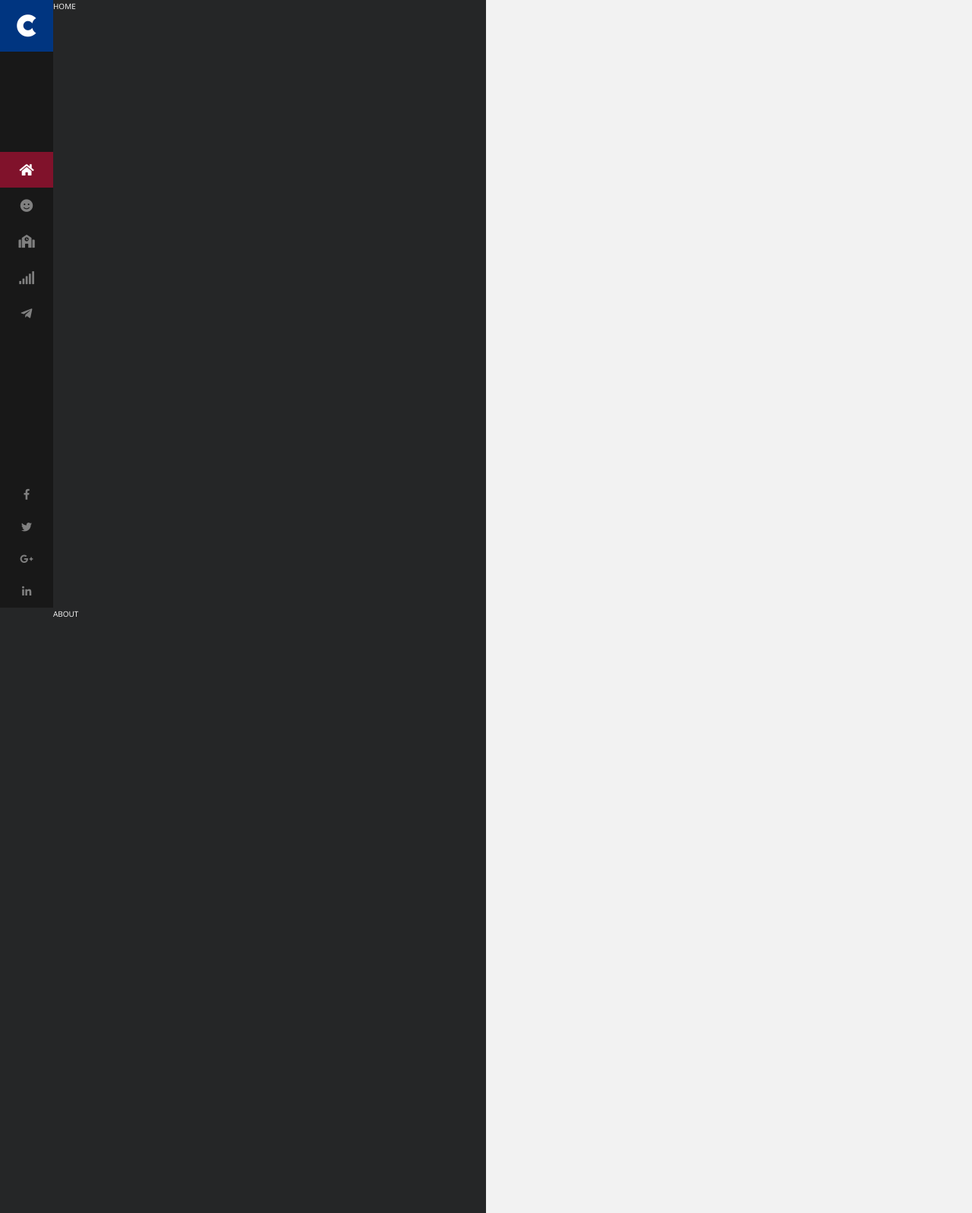
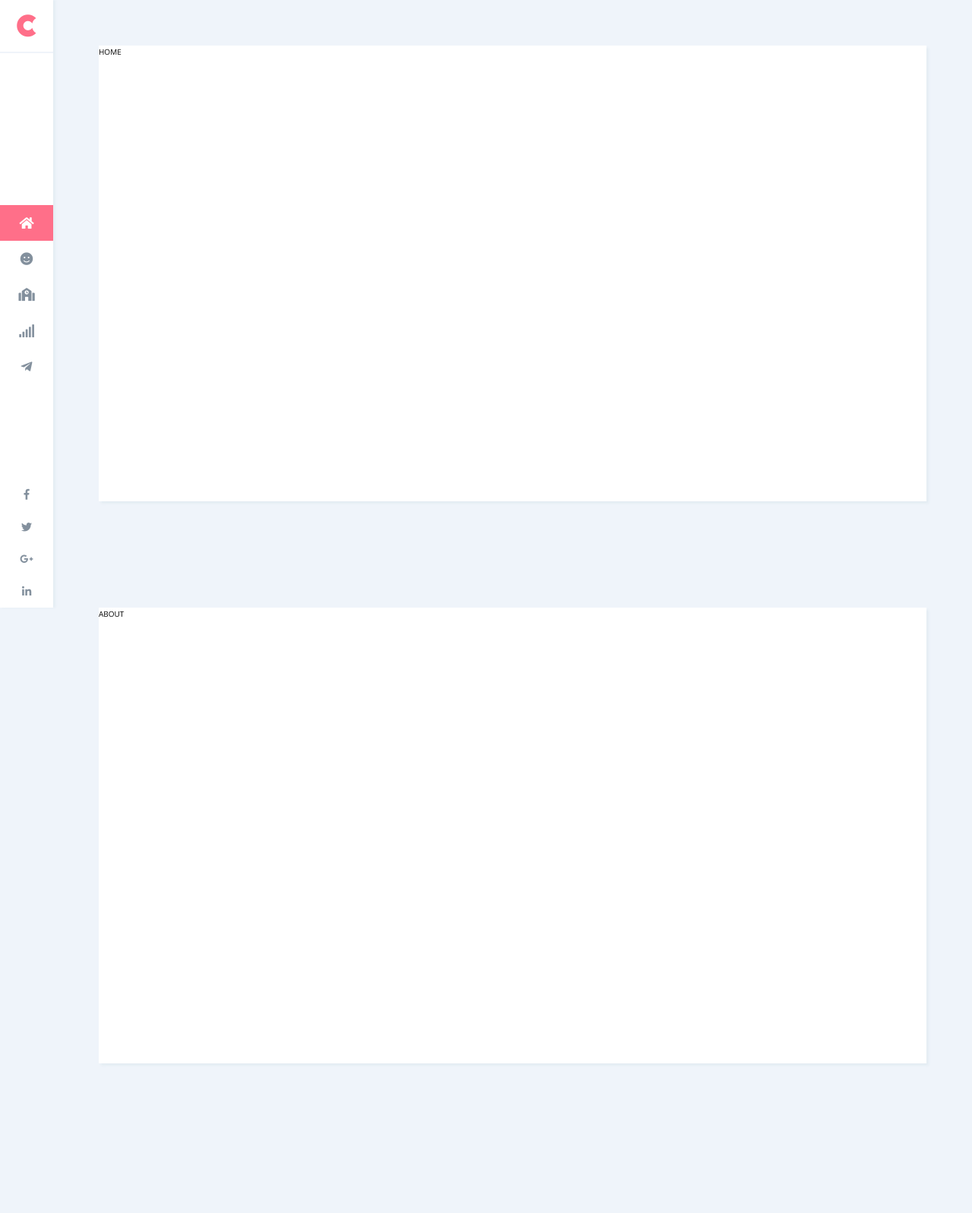
Before and after one commit to kleeinz/profile, a website: page index.html in a window 1280 px wide. Shown: the top 1597 px of the page at 76% size. Drawn offline with nearby package versions, Linux system fonts and the light colour scheme.

Commit message:
Add new colors, base colors and layouts

```diff
--- a/index.html
+++ b/index.html
@@ -31,44 +31,34 @@
 
     </nav>
     <section class="home-section" id="home">
-            <aside class="one">
+            <div class="one first-aside">
                 HOME
-            </aside>
-            <aside class="two">
+            </div>
 
-            </aside>
     </section>
     <section class="about-section" id="about">
-            <aside class="one">
+            <div class="one">
                 ABOUT
-            </aside>
-            <aside class="two">
+            </div>
 
-            </aside>
     </section>
     <section class="education-section" id="education">
-            <aside class="one">
+            <div class="one">
                 EDUCATION
-            </aside>
-            <aside class="two">
+            </div>
 
-            </aside>
     </section>
-    <section class="education-section" id="skills">
-            <aside class="one">
+    <section class="skills-section" id="skills">
+            <div class="one">
                 SKILLS
-            </aside>
-            <aside class="two">
+            </div>
 
-            </aside>
     </section>
-    <section class="education-section" id="contact">
-            <aside class="one">
+    <section class="contact-section" id="contact">
+            <div class="one">
                 CONTACT
-            </aside>
-            <aside class="two">
+            </div>
 
-            </aside>
     </section>
     </div>
     <script src="./js/index.js"></script>
--- a/js/index.js
+++ b/js/index.js
@@ -46,6 +46,7 @@ function onScroll(event){
   var scrollPos = $(document).scrollTop();
   $('.menu > li > a').each(function () {
       var currLink = $(this);
+      try {
           var refElement = $(currLink.attr("href"));
           if (refElement.position().top <= scrollPos && refElement.position().top + refElement.height() > scrollPos) {
               $('a').removeClass("active");
@@ -54,5 +55,7 @@ function onScroll(event){
           else{
               currLink.removeClass("active");
           }
+        }
+        catch(e) { }
       });
   }
--- a/sass/base.scss
+++ b/sass/base.scss
@@ -18,5 +18,18 @@ body {
     font-family: "Open Sans", sans-serif;
     font-weight: 400;
     line-height: 1.6;
+    background-color: var(--secondary-color);
+}
+
+:root {
+    --primary-color: #FFF;
+    --secondary-light-color: #f5f9fc;
+    --secondary-color: #eff4fa;
+    --secondary-medium-color: #83909d;
+    --secondary-dark-color: #566777;
+    --tertiary-color: #ff6f89;
+    --button-primary-color: #4990e2;
+    --button-secondary-color: #f8e71d;
+    --shadow-primary-color: #e4edf3;
 
 }
--- a/sass/components.scss
+++ b/sass/components.scss
@@ -3,7 +3,7 @@
     position: relative;
 
     li > a {
-        color: #808080;
+        color: var(--secondary-medium-color);
         text-align: center;
         padding: 1rem;
         font-size: 1.7rem;
@@ -24,27 +24,26 @@
         }
 
         li > a:hover {
-            color: #FFF;
+            color: var(--tertiary-color);
         }
     }
 }
 
 .li-hover > a.active {
-    background-color: #80122B;
-    color: #FFF;
+    background-color: var(--tertiary-color);
+    color: var(--primary-color);
 }
 
 .li-hover > a:link:hover:not(.active),
 .li-hover > a:visited:hover:not(.active) {
-    background-color: rgba(0,53,128, .4);
-    color: #FFF;
+    background-color: var(--button-primary-color);
+    color: var(--primary-color);;
 }
 
 .logo-container > a:link,
 .logo-container > a:visited {
-    color: #FFF;
+    color: var(--tertiary-color);
     font-size: 3rem;
-    background-color: #003580;
     display: block;
     padding: 1rem;
     text-align: center;
--- a/sass/layout.scss
+++ b/sass/layout.scss
@@ -4,28 +4,30 @@ section:focus {outline:0;}
     width: 7rem;
     height: 100vh;
     position: fixed;
-    background-color: #181818;
+    background-color: var(--primary-color);
+    box-shadow: .3rem 0 .3rem var(--shadow-primary-color);
 }
 
-.home-section, .about-section, .education-section {
-    width: 100%;
+.home-section, .about-section, .education-section, .skills-section, .contact-section {
     height: 100vh;
-    background-image: linear-gradient(to right, #252627 0%, #252627 50%, #F2F2F2 50%, #F2F2F2 100%);
-}
-
-.one, .two {
-    width: 50%;
-    height: 100%;
-    float: left;
-    color: #FFF;
+    margin-left: 7rem;
+    overflow: hidden;
 }
 
 .one {
-    padding-left: 7rem;
+    height: 60rem;
+    display: block;
+    margin: 0 6rem 0 6rem;
+    background-color: var(--primary-color);
+    box-shadow: .3rem .3rem .3rem var(--shadow-primary-color);
+}
+
+.first-aside {
+    margin-top: 6rem;
 }
 
 .logo-container {
     width: 100%;
-    height: 10rem;
-    margin-bottom: 10rem;
+    margin-bottom: 20rem;
+    border-bottom: .2rem solid var(--secondary-color);
 }
```
Also changed, not shown: css/style.css. Lines whose indentation alone changed are shown as unchanged.
